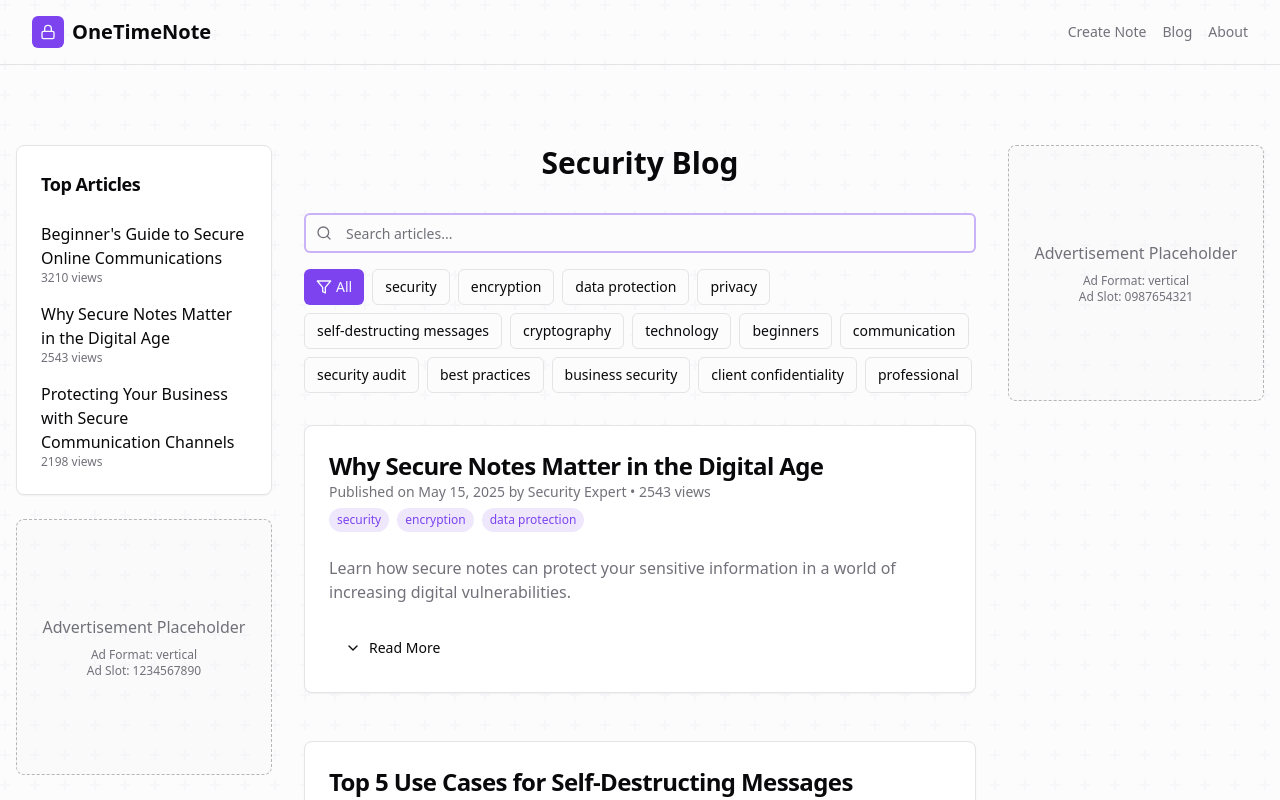
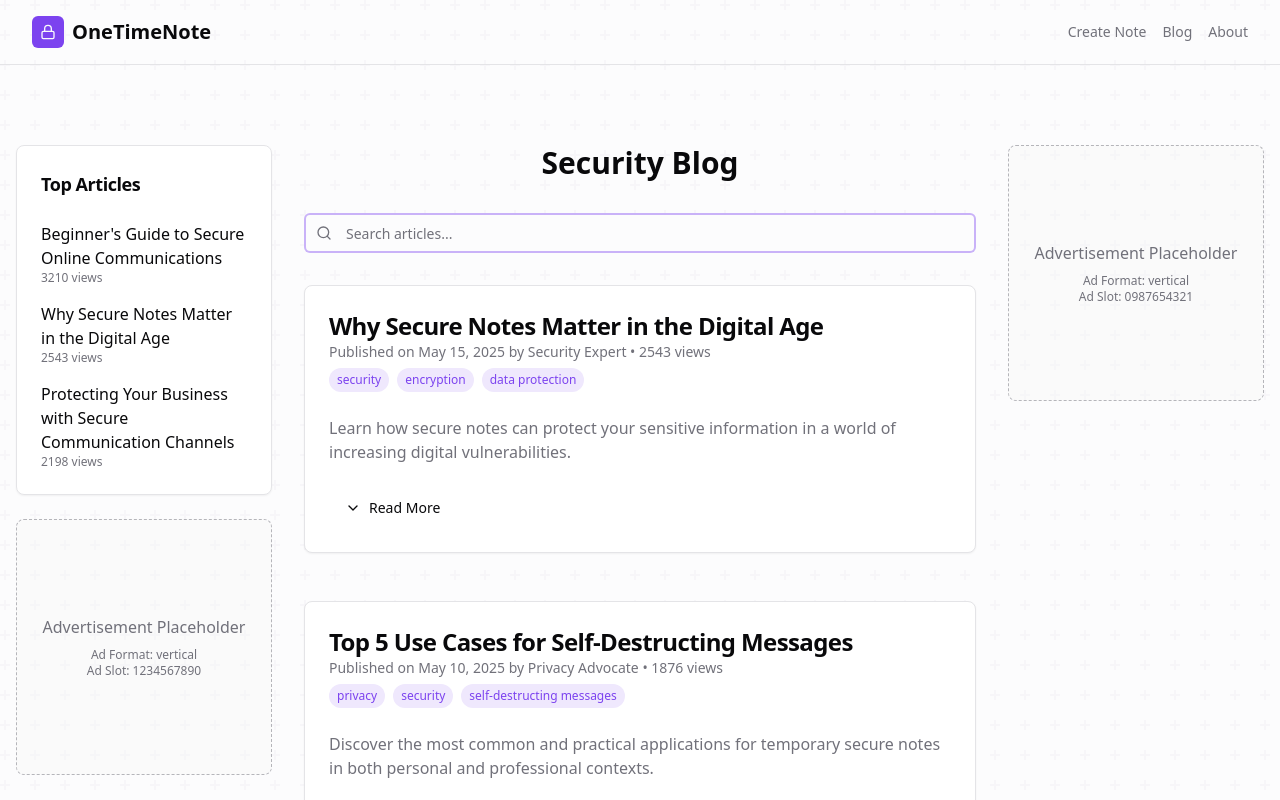
Before and after one commit to rachidofsky/vanish-note-share, a React (Vite) app: page /blog in a window 1280 px wide. Shown: the top 800 px of the page. Built offline with nearby package versions, Linux system fonts and the light colour scheme.

Commit message:
Remove filter functionality
Removes the filter tool from the blog page.

```diff
--- a/src/components/blog/BlogSearch.tsx
+++ b/src/components/blog/BlogSearch.tsx
@@ -1,26 +1,19 @@
 
 import React from 'react';
 import { Input } from '@/components/ui/input';
-import { Button } from '@/components/ui/button';
-import { Search, Filter } from 'lucide-react';
+import { Search } from 'lucide-react';
 
 interface BlogSearchProps {
   searchQuery: string;
   setSearchQuery: (query: string) => void;
-  selectedTag: string | null;
-  setSelectedTag: (tag: string | null) => void;
-  allTags: string[];
 }
 
 export const BlogSearch = ({
   searchQuery,
-  setSearchQuery,
-  selectedTag,
-  setSelectedTag,
-  allTags
+  setSearchQuery
 }: BlogSearchProps) => {
   return (
-    <div className="mb-8 space-y-4">
+    <div className="mb-8">
       <div className="relative">
         <Search className="absolute left-3 top-1/2 transform -translate-y-1/2 text-muted-foreground h-4 w-4" />
         <Input
@@ -30,29 +23,6 @@ export const BlogSearch = ({
           className="pl-10"
         />
       </div>
-
-      <div className="flex flex-wrap gap-2">
-        <Button
-          variant={selectedTag === null ? "default" : "outline"}
-          size="sm"
-          onClick={() => setSelectedTag(null)}
-          className="flex items-center gap-1"
-        >
-          <Filter className="h-3 w-3" />
-          All
-        </Button>
-
-        {allTags.map(tag => (
-          <Button
-            key={tag}
-            variant={selectedTag === tag ? "default" : "outline"}
-            size="sm"
-            onClick={() => setSelectedTag(tag === selectedTag ? null : tag)}
-          >
-            {tag}
-          </Button>
-        ))}
-      </div>
     </div>
   );
 };
--- a/src/components/blog/blogUtils.ts
+++ b/src/components/blog/blogUtils.ts
@@ -1,4 +1,3 @@
-
 import { Article, RelatedArticle } from './types';
 
 // Extract all unique tags from articles
@@ -10,22 +9,21 @@ export const extractAllTags = (articles: Article[]): string[] => {
   return Array.from(tags);
 };
 
-// Filter articles based on search query and selected tag
+// Filter articles based on search query only
 export const filterArticles = (
   articles: Article[],
   searchQuery: string,
   selectedTag: string | null
 ): Article[] => {
+  if (searchQuery === '') {
+    return articles;
+  }
+
   return articles.filter(article => {
-    const matchesSearch = searchQuery === '' ||
-      article.title.toLowerCase().includes(searchQuery.toLowerCase()) ||
+    return article.title.toLowerCase().includes(searchQuery.toLowerCase()) ||
       article.excerpt.toLowerCase().includes(searchQuery.toLowerCase()) ||
       article.content.toLowerCase().includes(searchQuery.toLowerCase()) ||
       article.tags.some(tag => tag.toLowerCase().includes(searchQuery.toLowerCase()));
-
-    const matchesTag = selectedTag === null || article.tags.includes(selectedTag);
-
-    return matchesSearch && matchesTag;
   });
 };
 
--- a/src/pages/BlogPage.tsx
+++ b/src/pages/BlogPage.tsx
@@ -6,7 +6,6 @@ import { BlogSearch } from '@/components/blog/BlogSearch';
 import { ArticleList } from '@/components/blog/ArticleList';
 import { blogArticles } from '@/components/blog/blogData';
 import {
-  extractAllTags,
   filterArticles,
   getTopViewedArticles,
   getRelatedArticles
@@ -14,13 +13,9 @@ import {
 
 const BlogPage = () => {
   const [searchQuery, setSearchQuery] = useState('');
-  const [selectedTag, setSelectedTag] = useState<string | null>(null);
 
-  // Get all unique tags from articles
-  const allTags = extractAllTags(blogArticles);
-
-  // Filter articles based on search query and selected tag
-  const filteredArticles = filterArticles(blogArticles, searchQuery, selectedTag);
+  // Filter articles based on search query only (no tags)
+  const filteredArticles = filterArticles(blogArticles, searchQuery, null);
 
   // Get top viewed articles
   const topViewedArticles = getTopViewedArticles(blogArticles);
@@ -48,13 +43,10 @@ const BlogPage = () => {
         <main className="flex-1 max-w-3xl">
           <h1 className="text-3xl font-bold mb-8 text-center">Security Blog</h1>
 
-          {/* Search and filter */}
+          {/* Search only */}
           <BlogSearch
             searchQuery={searchQuery}
             setSearchQuery={setSearchQuery}
-            selectedTag={selectedTag}
-            setSelectedTag={setSelectedTag}
-            allTags={allTags}
           />
 
           {/* Articles */}
```
